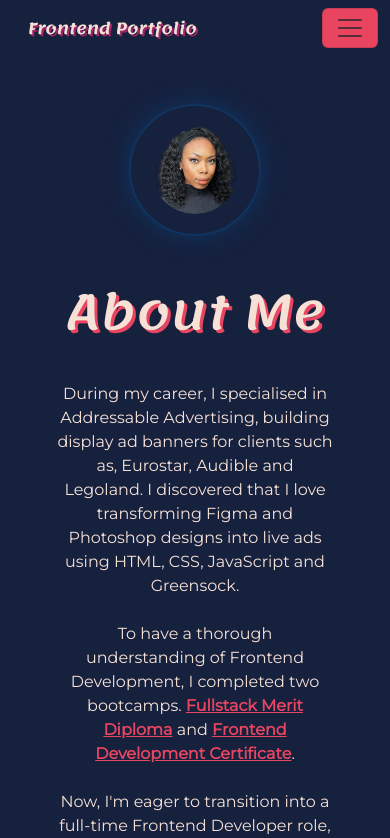
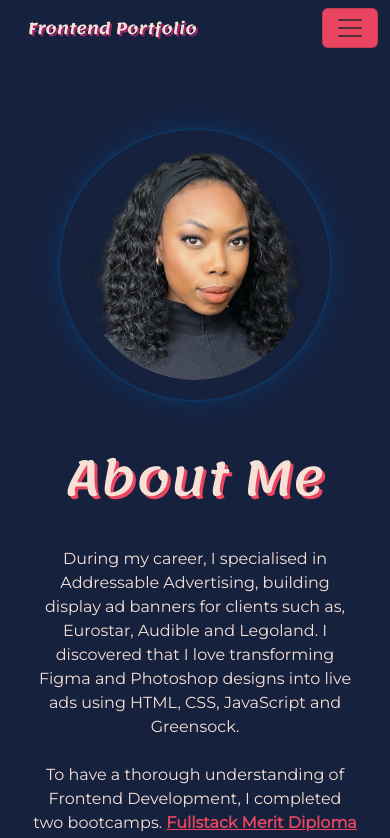
Before and after one commit to LeanneCodes/react-portfolio, a React (Vite) app: page /react-portfolio/about in a window 390 px wide. Shown: the top 838 px of the page. Built offline with nearby package versions, Linux system fonts and the light colour scheme.

Commit message:
make about section responsive

```diff
--- a/src/components/pages/About.jsx
+++ b/src/components/pages/About.jsx
@@ -31,7 +31,7 @@ const About = () => {
             During my career, I specialised in Addressable Advertising, building display ad banners for clients such as, Eurostar, Audible and Legoland. I discovered that I love transforming Figma and Photoshop designs into live ads using HTML, CSS, JavaScript and Greensock.
             <br/>
             <br/>
-            To have a thorough understanding of Frontend Development, I completed two bootcamps. <a href='https://www.credential.net/abe70729-0419-4049-a752-62b032d231eb#gs.08qmqt' target='_blank' style={{color: 'var(--coral)'}}>Fullstack Merit Diploma</a> and <a href='#' target='_blank' style={{color: 'var(--coral)'}}>Frontend Development Certificate</a>.
+            To have a thorough understanding of Frontend Development, I completed two bootcamps. <a href='https://www.credential.net/abe70729-0419-4049-a752-62b032d231eb#gs.08qmqt' target='_blank' style={{color: 'var(--coral)'}}>Fullstack Merit Diploma</a> and a Frontend Development Certificate pending.
             <br/>
             <br/>
             Now, I'm eager to transition into a full-time Frontend Developer role, collaborating with dedicated professionals and continuously learning and growing in this exciting tech world. I'm ready to bring my skills to innovative projects and stay ahead in this ever-evolving industry.
--- a/src/components/styles/About.css
+++ b/src/components/styles/About.css
@@ -1,8 +1,11 @@
 .about-container {
-    padding:  10% 5%;
     min-height: 100vh;
     margin: auto;
     justify-content: center;
+    display: flex;
+    flex-direction: row;
+    justify-content: center;
+    align-items: center;
 }
 
 .about-info {
@@ -10,7 +13,6 @@
     flex-direction: row;
     justify-content: center;
     align-items: center;
-    height: 100%;
 }
 
 .profile-pic {
@@ -38,7 +40,7 @@
 }
 
 .text-style {
-    padding: 2rem;
+    padding: 2rem 8rem;
     margin-bottom: 0;
 }
 
@@ -76,6 +78,7 @@
     .img-style {
         width: 45%;
         margin: auto;
+        padding: 3rem 0 0;
     }
 
     .text-style {
@@ -101,6 +104,16 @@
     }
 }
 
+@media screen and (max-width: 425px) {
+    .img-style {
+        width: 80%;
+    }
+
+    .about-container {
+        padding: 1.5rem 1.5rem 3rem !important;
+    }
+}
+
 @media screen and (max-width: 320px) {
     .container-fluid {
         padding: 2rem 0.5rem 0;
```
